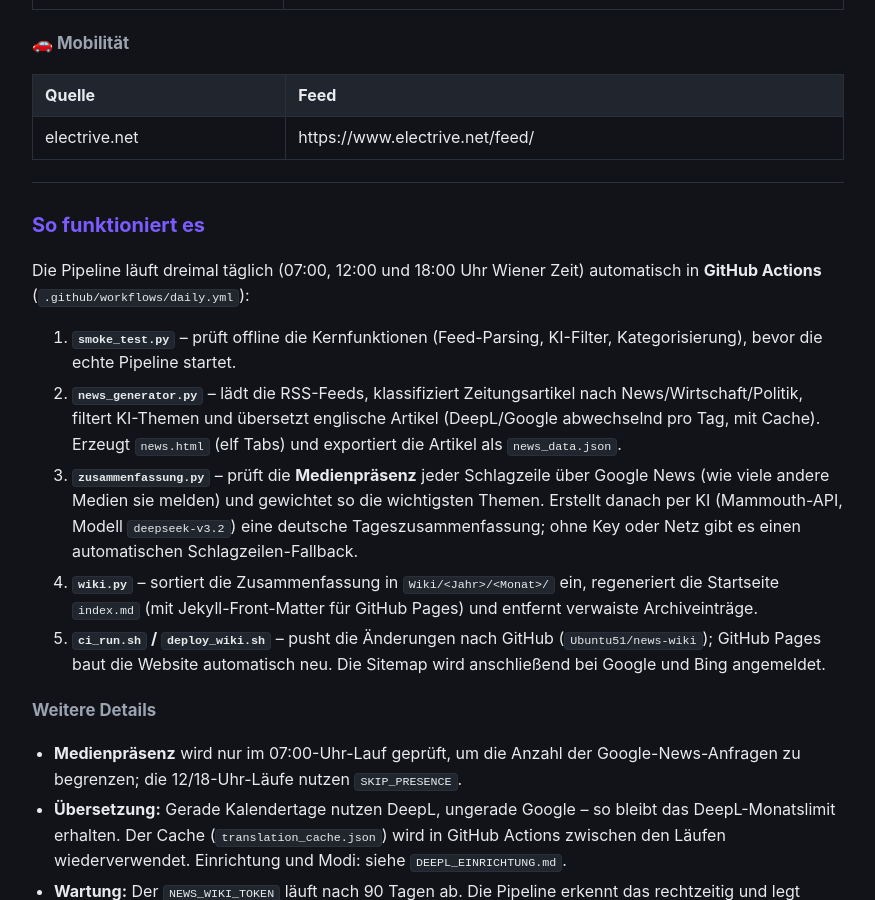
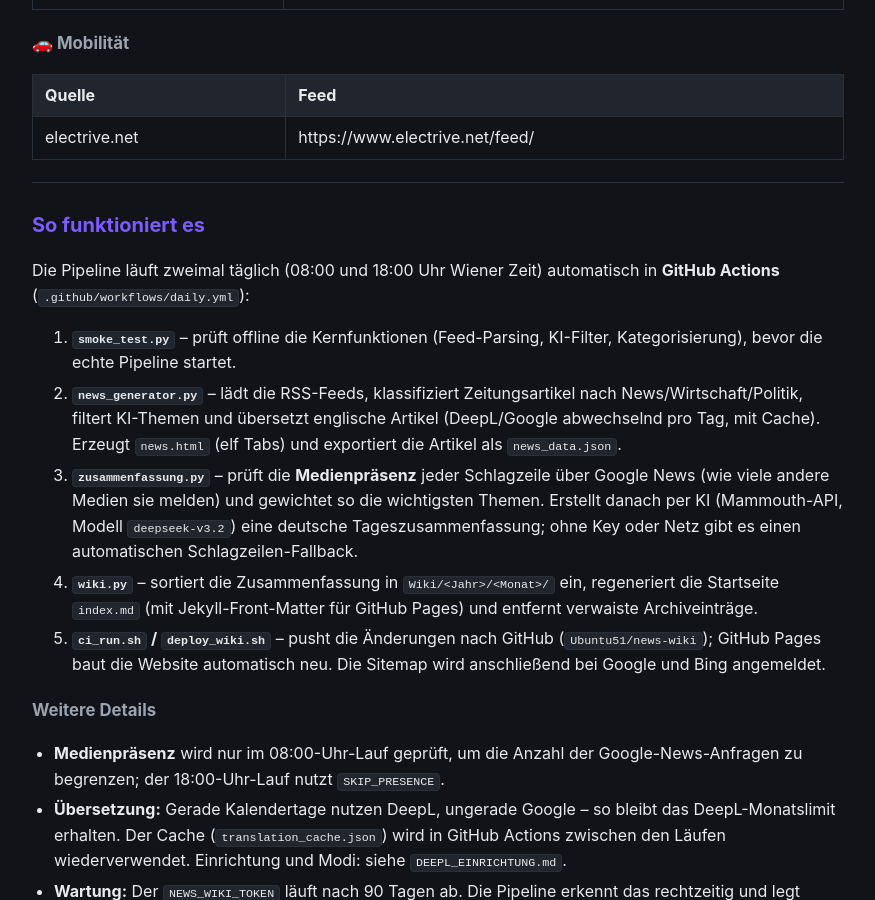
Before and after one commit to Ubuntu51/news-wiki, a Jekyll site: the page built from quellen.md, in a window 1280 px wide and 900 px high, scrolled down 4097 px. Shown: the whole window, without its empty margins (202-1077 px from the left). Built offline with Jekyll 4.4.1, drawn with Linux system fonts in a browser that asks for light colours; our own code applies the rules of GitHub Pages for plain Markdown files.

Commit message:
Pipeline-Zeiten auf 08:00/18:00 Uhr korrigiert

```diff
--- a/quellen.md
+++ b/quellen.md
@@ -131,7 +131,7 @@ ohne Code zu ändern.
 
 ## So funktioniert es
 
-Die Pipeline läuft dreimal täglich (07:00, 12:00 und 18:00 Uhr Wiener Zeit)
+Die Pipeline läuft zweimal täglich (08:00 und 18:00 Uhr Wiener Zeit)
 automatisch in **GitHub Actions** (`.github/workflows/daily.yml`):
 
 1. **`smoke_test.py`** – prüft offline die Kernfunktionen (Feed-Parsing,
@@ -154,8 +154,8 @@ automatisch in **GitHub Actions** (`.github/workflows/daily.yml`):
 
 ### Weitere Details
 
-- **Medienpräsenz** wird nur im 07:00-Uhr-Lauf geprüft, um die Anzahl der
-  Google-News-Anfragen zu begrenzen; die 12/18-Uhr-Läufe nutzen `SKIP_PRESENCE`.
+- **Medienpräsenz** wird nur im 08:00-Uhr-Lauf geprüft, um die Anzahl der
+  Google-News-Anfragen zu begrenzen; der 18:00-Uhr-Lauf nutzt `SKIP_PRESENCE`.
 - **Übersetzung:** Gerade Kalendertage nutzen DeepL, ungerade Google – so bleibt
   das DeepL-Monatslimit erhalten. Der Cache (`translation_cache.json`) wird in
   GitHub Actions zwischen den Läufen wiederverwendet. Einrichtung und Modi:
```
